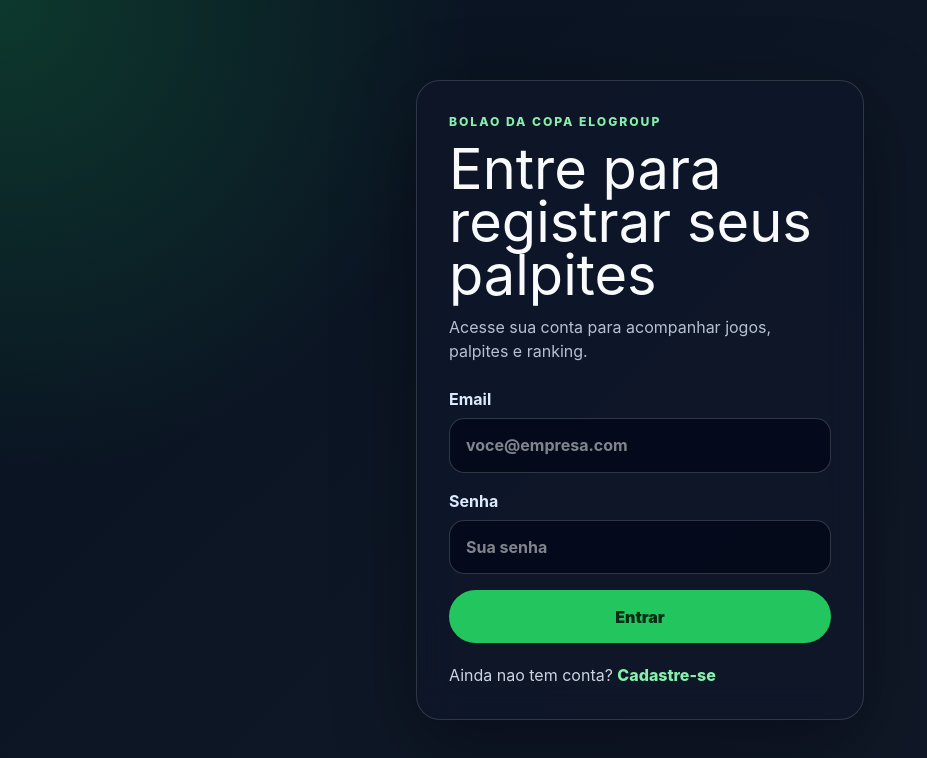
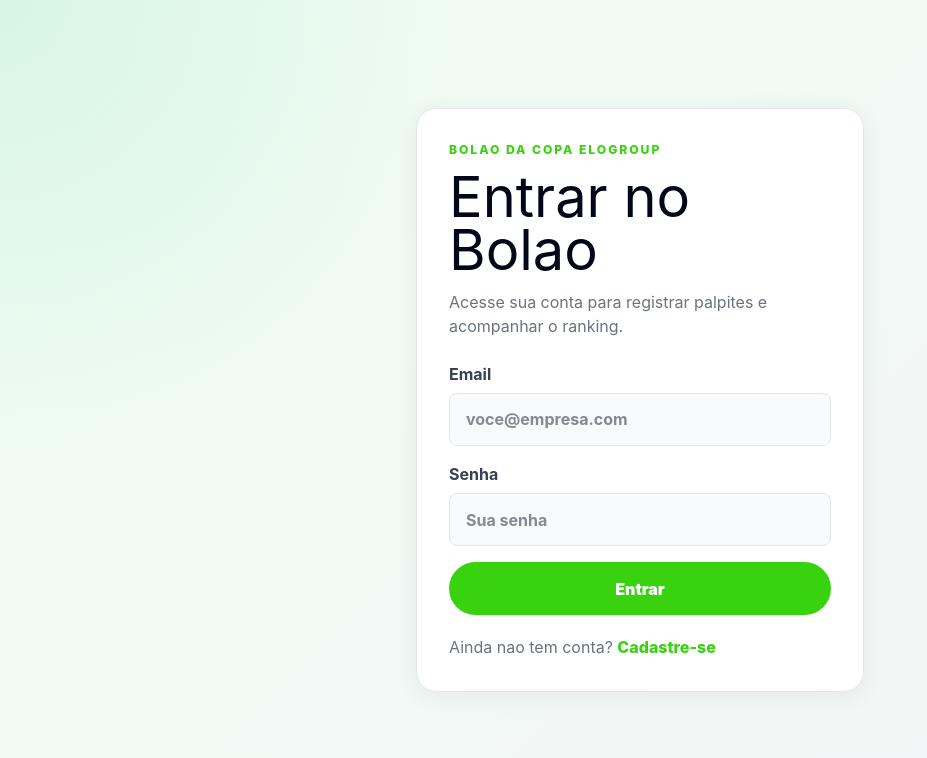
Before and after one commit to Victor9528/bolao-copa, a React (Vite) app in the folder frontend/: page /login in a window 1280 px wide. Shown: the top 758 px of the page, without its empty margins (0-927 px from the left). Built offline with nearby package versions, Linux system fonts and the light colour scheme; no server answers.

Commit message:
refactor(auth): redesenha login/cadastro com tema claro e verde

```diff
--- a/frontend/src/App.css
+++ b/frontend/src/App.css
@@ -2,7 +2,6 @@
   min-height: 100vh;
 }
 
-.auth-shell,
 .dashboard-shell,
 .games-shell {
   min-height: 100vh;
@@ -10,6 +9,16 @@
     radial-gradient(circle at top left, rgba(34, 197, 94, 0.22), transparent 30rem),
     linear-gradient(135deg, #07111f 0%, #0e1726 52%, #111827 100%);
   color: #f8fafc;
+}
+
+.auth-shell {
+  min-height: 100vh;
+  background:
+    radial-gradient(circle at top left, rgba(34, 197, 94, 0.12), transparent 30rem),
+    linear-gradient(135deg, #f0fdf4 0%, #f3f4f6 100%);
+  display: grid;
+  place-items: center;
+  padding: 2rem;
 }
 
 .games-shell {
@@ -70,20 +79,13 @@
   background: #f9fafb;
 }
 
-.auth-shell {
-  display: grid;
-  place-items: center;
-  padding: 2rem;
-}
-
 .auth-card {
   width: min(100%, 28rem);
-  border: 1px solid rgba(255, 255, 255, 0.14);
-  border-radius: 1.5rem;
+  border: 1px solid #e5e7eb;
+  border-radius: 1.25rem;
   padding: 2rem;
-  background: rgba(15, 23, 42, 0.78);
-  box-shadow: 0 24px 80px rgba(0, 0, 0, 0.36);
-  backdrop-filter: blur(18px);
+  background: #fff;
+  box-shadow: 0 4px 24px rgba(0, 0, 0, 0.06);
 }
 
 .eyebrow {
@@ -108,16 +110,39 @@ p {
   line-height: 0.95;
 }
 
+.auth-shell .eyebrow {
+  color: #38d20f;
+}
+
 .muted {
+  color: #6b7280;
+}
+
+.dashboard-shell .muted {
   color: #b6c2d1;
 }
 
-.notice,
-.form-message {
+.notice {
   border-radius: 0.9rem;
   padding: 0.85rem 1rem;
   background: rgba(250, 204, 21, 0.12);
   color: #fde68a;
+  font-size: 0.9rem;
+}
+
+.auth-shell .notice {
+  border-radius: 0.45rem;
+  padding: 0.75rem 1rem;
+  background: #fef3c7;
+  color: #92400e;
+  font-size: 0.9rem;
+}
+
+.form-message {
+  border-radius: 0.45rem;
+  padding: 0.75rem 1rem;
+  background: #fee2e2;
+  color: #991b1b;
   font-size: 0.9rem;
 }
 
@@ -130,49 +155,55 @@ p {
 .auth-form label {
   display: grid;
   gap: 0.45rem;
-  color: #dbeafe;
+  color: #374151;
   font-weight: 700;
 }
 
 .auth-form input {
   width: 100%;
-  border: 1px solid rgba(255, 255, 255, 0.18);
-  border-radius: 0.95rem;
-  padding: 0.9rem 1rem;
-  background: rgba(2, 6, 23, 0.7);
-  color: #fff;
+  border: 1px solid #e5e7eb;
+  border-radius: 0.5rem;
+  padding: 0.85rem 1rem;
+  background: #f9fafb;
+  color: #111827;
   font: inherit;
+  transition: border-color 0.15s, box-shadow 0.15s;
 }
 
 .auth-form input:focus {
-  outline: 2px solid #22c55e;
-  outline-offset: 2px;
+  border-color: #38d20f;
+  outline: 2px solid #38d20f;
+  outline-offset: 1px;
 }
 
-.auth-form button,
-.ghost-button {
+.auth-form button {
   border: 0;
   border-radius: 999px;
   padding: 0.9rem 1.2rem;
-  background: #22c55e;
-  color: #052e16;
+  background: #38d20f;
+  color: #fff;
   cursor: pointer;
   font: inherit;
   font-weight: 900;
+  transition: opacity 0.15s;
+}
+
+.auth-form button:hover {
+  opacity: 0.9;
 }
 
 .auth-form button:disabled {
   cursor: wait;
-  opacity: 0.7;
+  opacity: 0.6;
 }
 
 .auth-link {
   margin: 1.25rem 0 0;
-  color: #cbd5e1;
+  color: #6b7280;
 }
 
 .auth-link a {
-  color: #86efac;
+  color: #38d20f;
   font-weight: 800;
 }
 
--- a/frontend/src/pages/Login.tsx
+++ b/frontend/src/pages/Login.tsx
@@ -36,8 +36,8 @@ export function Login() {
     <main className="auth-shell">
       <section className="auth-card">
         <p className="eyebrow">Bolao da Copa EloGroup</p>
-        <h1>Entre para registrar seus palpites</h1>
-        <p className="muted">Acesse sua conta para acompanhar jogos, palpites e ranking.</p>
+        <h1>Entrar no Bolao</h1>
+        <p className="muted">Acesse sua conta para registrar palpites e acompanhar o ranking.</p>
 
         {!isSupabaseConfigured && (
           <div className="notice">
--- a/frontend/src/pages/Register.tsx
+++ b/frontend/src/pages/Register.tsx
@@ -44,8 +44,8 @@ export function Register() {
     <main className="auth-shell">
       <section className="auth-card">
         <p className="eyebrow">Novo participante</p>
-        <h1>Crie sua conta no Bolao</h1>
-        <p className="muted">Use email e senha para entrar na plataforma do bolao.</p>
+        <h1>Criar conta</h1>
+        <p className="muted">Cadastre-se para participar do bolao. Escolha como quer aparecer no ranking.</p>
 
         {!isSupabaseConfigured && (
           <div className="notice">
```
